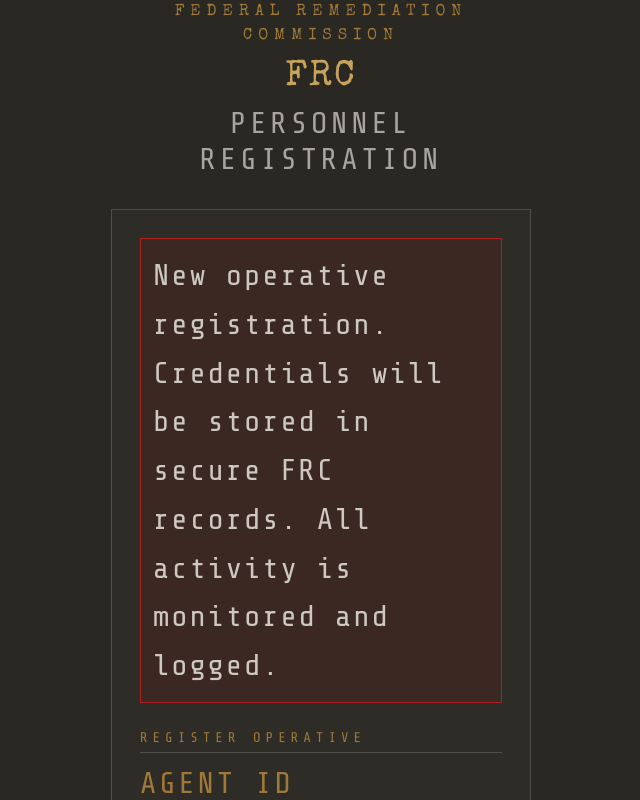
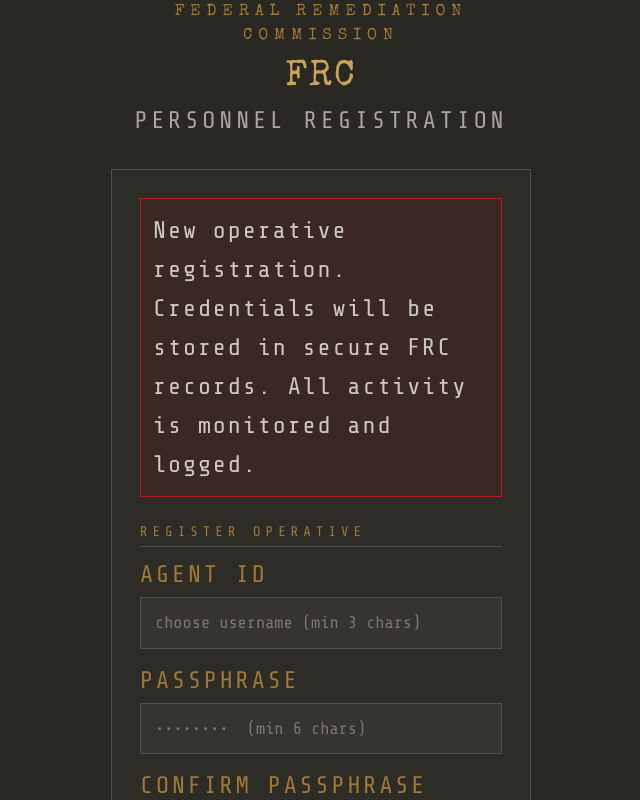
Before and after one commit to popesicle/crispy-tyler-rpg, a Next.js app: page /register in a window 1280 px wide. Shown: the top 800 px of the page, without its empty margins (319-959 px from the left). Built offline with nearby package versions, Linux system fonts and the light colour scheme.

Commit message:
font fixes

```diff
--- a/app/(app)/reference/page.tsx
+++ b/app/(app)/reference/page.tsx
@@ -26,8 +26,8 @@ export default function ReferencePage() {
         <div className="grid grid-cols-[repeat(auto-fit,minmax(240px,1fr))] gap-2">
           {AURAS.map((a) => (
             <div key={a.name} className="p-2.5 border border-concrete-dark">
-              <div className="font-display text-3xl text-amber mb-1">{a.name}</div>
-              <div className="font-mono text-3xl text-concrete-light leading-relaxed mb-1">{a.effect}</div>
+              <div className="font-display text-xl text-amber mb-1">{a.name}</div>
+              <div className="font-mono text-2xl text-concrete-light leading-relaxed mb-1">{a.effect}</div>
               <div className="font-mono text-base text-red-stamp tracking-[1px]">Cost: {a.cost}</div>
             </div>
           ))}
@@ -39,8 +39,8 @@ export default function ReferencePage() {
         <div className="grid grid-cols-[repeat(auto-fit,minmax(200px,1fr))] gap-1.5">
           {WORDS_OF_POWER.map((w) => (
             <div key={w.name} className="p-2 border border-concrete-dark">
-              <div className="font-display text-3xl text-off-white mb-0.5">{w.name}</div>
-              <div className="font-mono text-3xl text-concrete leading-relaxed">{w.effect}</div>
+              <div className="font-display text-2xl text-off-white mb-0.5">{w.name}</div>
+              <div className="font-mono text-xl text-concrete leading-relaxed">{w.effect}</div>
             </div>
           ))}
         </div>
@@ -69,11 +69,11 @@ export default function ReferencePage() {
           {EXPENDABLES.map((e) => (
             <div key={e.name} className="p-2.5 border border-concrete-dark">
               <div className="flex gap-2.5 items-baseline mb-1">
-                <div className="font-display text-3xl text-off-white">{e.name}</div>
+                <div className="font-display text-2xl text-off-white">{e.name}</div>
                 <div className="font-mono text-base text-concrete-dark tracking-[2px]">{e.cat}</div>
               </div>
-              <div className="font-mono text-3xl text-concrete-light leading-relaxed mb-0.5">{e.effect}</div>
-              <div className="font-mono text-3xl text-red-stamp leading-relaxed">Drawback: {e.drawback}</div>
+              <div className="font-mono text-xl text-concrete-light leading-relaxed mb-0.5">{e.effect}</div>
+              <div className="font-mono text-xl text-red-stamp leading-relaxed">Drawback: {e.drawback}</div>
             </div>
           ))}
         </div>
--- a/app/(auth)/login/page.tsx
+++ b/app/(auth)/login/page.tsx
@@ -47,7 +47,7 @@ export default function LoginPage() {
           FRC
         </div>
         <div
-          className="font-mono text-3xl tracking-[4px] text-concrete uppercase mt-1"
+          className="font-mono text-xl tracking-[4px] text-concrete uppercase mt-1"
         >
           Field Operations Terminal
         </div>
@@ -71,7 +71,7 @@ export default function LoginPage() {
         <form onSubmit={handleSubmit}>
           <div className="mb-4">
             <label
-              className="block font-mono text-3xl tracking-[3px] text-amber-dim uppercase mb-1.5"
+              className="block font-mono text-2xl tracking-[3px] text-amber-dim uppercase mb-1.5"
             >
               Agent ID
             </label>
@@ -88,7 +88,7 @@ export default function LoginPage() {
 
           <div className="mb-6">
             <label
-              className="block font-mono text-3xl tracking-[3px] text-amber-dim uppercase mb-1.5"
+              className="block font-mono text-2xl tracking-[3px] text-amber-dim uppercase mb-1.5"
             >
               Passphrase
             </label>
--- a/app/(auth)/register/page.tsx
+++ b/app/(auth)/register/page.tsx
@@ -54,7 +54,7 @@ export default function RegisterPage() {
           FRC
         </div>
         <div
-          className="font-mono text-3xl tracking-[4px] text-concrete uppercase mt-1"
+          className="font-mono text-2xl tracking-[4px] text-concrete uppercase mt-1"
         >
           Personnel Registration
         </div>
@@ -65,7 +65,7 @@ export default function RegisterPage() {
         className="border border-concrete-dark bg-white/[0.02] p-7"
       >
         <div
-          className="bg-[rgba(139,26,26,0.15)] border border-red-stamp text-concrete-light font-mono text-3xl tracking-[2px] p-3 mb-6 leading-relaxed"
+          className="bg-[rgba(139,26,26,0.15)] border border-red-stamp text-concrete-light font-mono text-2xl tracking-[2px] p-3 mb-6 leading-relaxed"
         >
           New operative registration. Credentials will be stored in secure FRC records.
           All activity is monitored and logged.
@@ -78,7 +78,7 @@ export default function RegisterPage() {
         <form onSubmit={handleSubmit}>
           <div className="mb-4">
             <label
-              className="block font-mono text-3xl tracking-[3px] text-amber-dim uppercase mb-1.5"
+              className="block font-mono text-2xl tracking-[3px] text-amber-dim uppercase mb-1.5"
             >
               Agent ID
             </label>
@@ -96,7 +96,7 @@ export default function RegisterPage() {
 
           <div className="mb-4">
             <label
-              className="block font-mono text-3xl tracking-[3px] text-amber-dim uppercase mb-1.5"
+              className="block font-mono text-2xl tracking-[3px] text-amber-dim uppercase mb-1.5"
             >
               Passphrase
             </label>
@@ -114,7 +114,7 @@ export default function RegisterPage() {
 
           <div className="mb-6">
             <label
-              className="block font-mono text-3xl tracking-[3px] text-amber-dim uppercase mb-1.5"
+              className="block font-mono text-2xl tracking-[3px] text-amber-dim uppercase mb-1.5"
             >
               Confirm Passphrase
             </label>
--- a/components/wizard/steps/StepAttributes.tsx
+++ b/components/wizard/steps/StepAttributes.tsx
@@ -118,7 +118,7 @@ export default function StepAttributes({ state, onChange }: Props) {
                   onClick={() => adjust(key, -1)}
                   disabled={val <= attributeMin}
                   className={cn(
-                    'w-7 h-7 bg-transparent border border-amber-dim text-amber cursor-pointer flex items-center justify-center leading-none font-mono text-3xl transition-all',
+                    'w-7 h-7 bg-transparent border border-amber-dim text-amber cursor-pointer flex items-center justify-center leading-none font-mono text-2xl transition-all',
                     val <= attributeMin && 'opacity-30'
                   )}
                 >
@@ -133,7 +133,7 @@ export default function StepAttributes({ state, onChange }: Props) {
                   onClick={() => adjust(key, 1)}
                   disabled={val >= attributeMax || remaining <= 0}
                   className={cn(
-                    'w-7 h-7 bg-transparent border border-amber-dim text-amber cursor-pointer flex items-center justify-center leading-none font-mono text-3xl transition-all',
+                    'w-7 h-7 bg-transparent border border-amber-dim text-amber cursor-pointer flex items-center justify-center leading-none font-mono text-2xl transition-all',
                     (val >= attributeMax || remaining <= 0) && 'opacity-30'
                   )}
                 >
```
